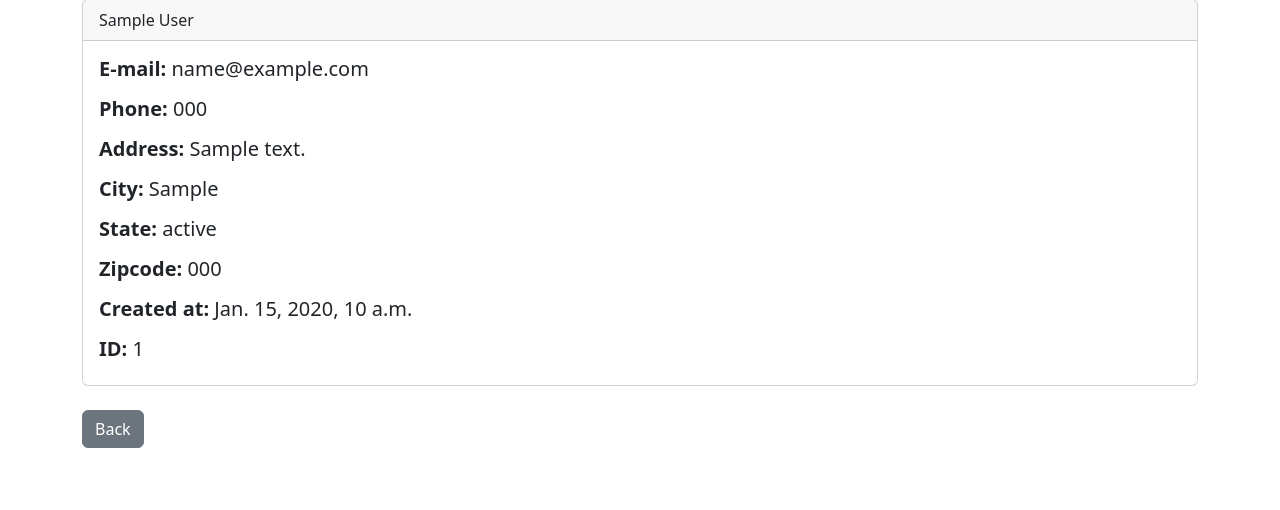
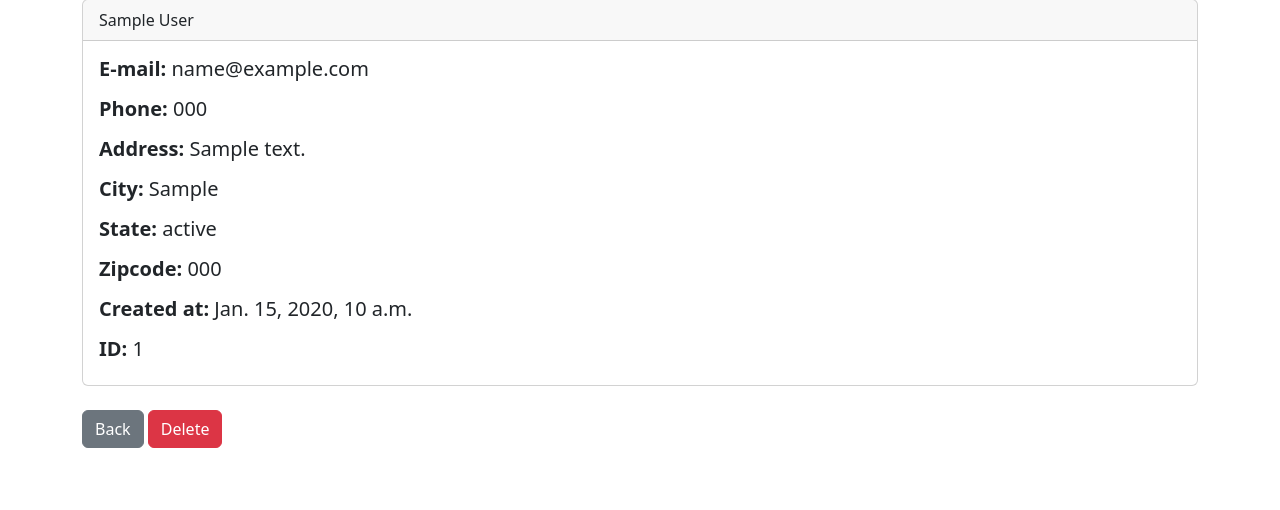
Before and after one commit to Doheera-kosi/CRM, a Django app: page /record/1 in a window 1280 px wide. Shown: the part 81-591 px from the top of the page. Run offline with Django 4.2, Linux system fonts and the light colour scheme; a user stored in the database is signed in; tables that the repository leaves empty hold one stand-in row (values such as "Sample post").

Commit message:
Add Delete record methods

```diff
--- a/dcrm/website/templates/record.html
+++ b/dcrm/website/templates/record.html
@@ -47,5 +47,7 @@
   </div>
 </div><br>
 <a href="{% url 'home' %}" class="btn btn-secondary">Back</a>
+<a href="{% url 'delete_record' customer_record.id %}" class="btn btn-danger">Delete</a>
+
 
 {% endblock %}
--- a/dcrm/website/urls.py
+++ b/dcrm/website/urls.py
@@ -8,4 +8,5 @@ urlpatterns = [
     path('logout/', views.logout_user, name='logout'),
     path('register/', views.register_user, name='register'),
     path('record/<int:pk>', views.customer_record, name='record'),
+    path('delete_record/<int:pk>', views.delete_record, name='delete_record'),
 ]
--- a/dcrm/website/views.py
+++ b/dcrm/website/views.py
@@ -60,3 +60,13 @@ def customer_record(request, pk):
     else:
         messages.success(request, "You Must be logged in to view page")
         return redirect('home')
+
+def delete_record(request, pk):
+    if request.user.is_authenticated:
+        delete_it = Record.objects.get(id=pk)
+        delete_it.delete()
+        messages.success(request, "Record deleted successfully...!")
+        return redirect('home')
+    else:
+        messages.success(request, "Log in to delete...")
+        return redirect('home')
```
